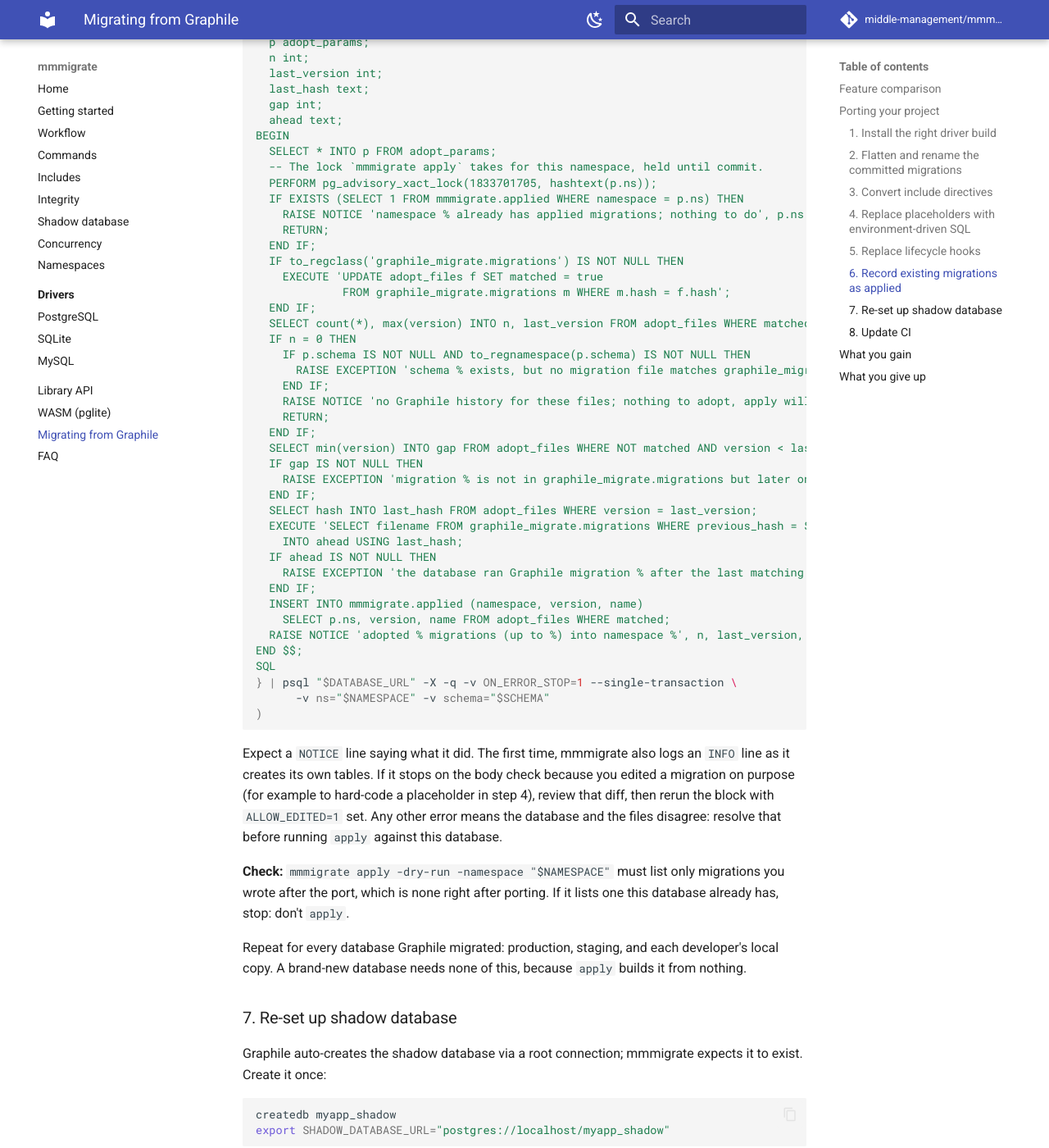
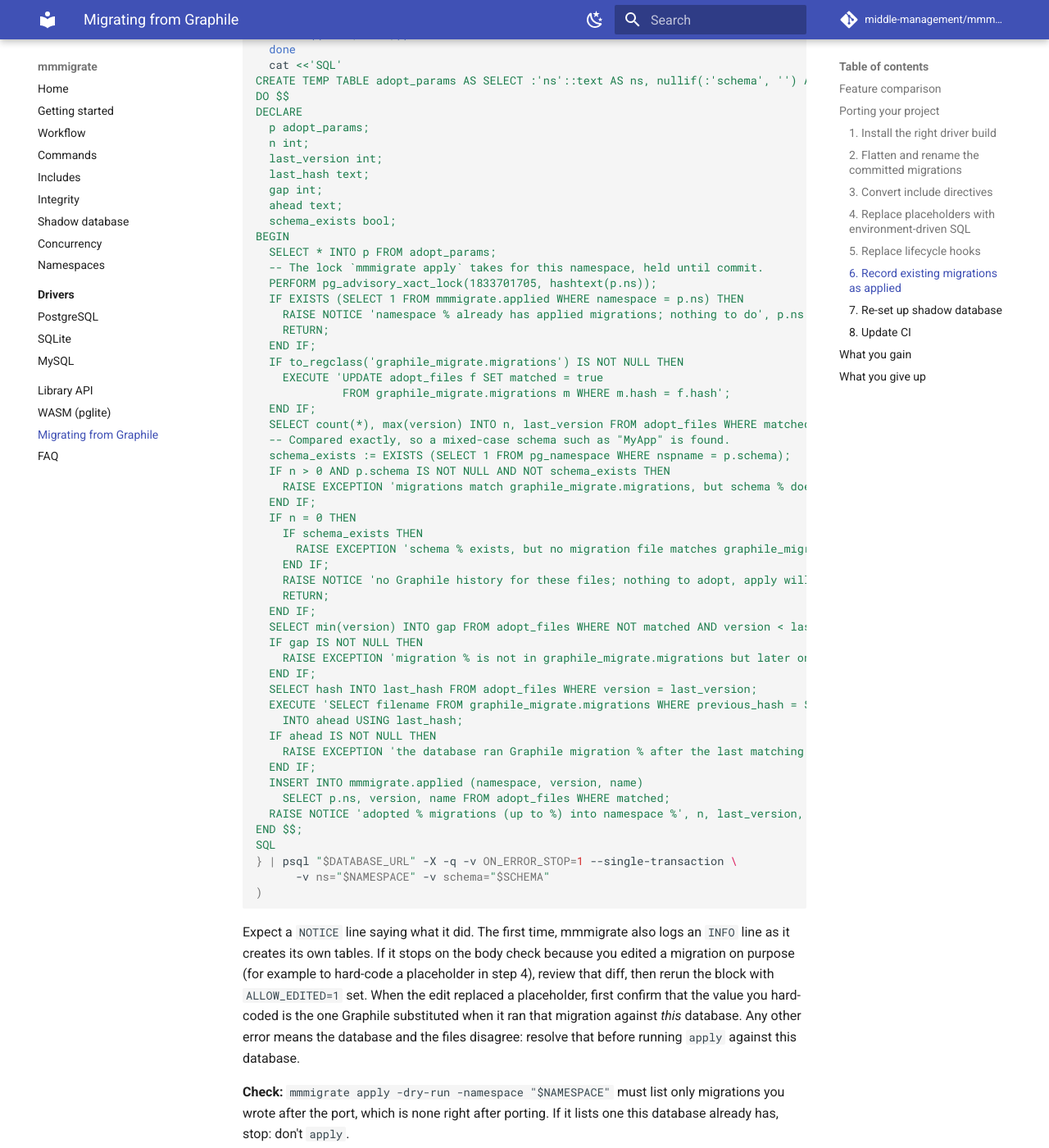
Before and after one commit to middle-management/mmmigrate, an MkDocs documentation site: the page built from docs/migrating-from-graphile.md, in a window 1280 px wide and 1400 px high, scrolled down 5533 px. Shown: the whole window at 82% size. Built offline with MkDocs 1.6.1 and Material for MkDocs 9.7.7, drawn with Linux system fonts in a browser that asks for light colours; comment, search, counter and statistics services are not loaded; some of the changed text lies outside the part shown.

Commit message:
Harden Graphile adoption against shared templates and odd names
Three gaps in step 6, each reproduced against real graphile-migrate
databases before the fix:

- Graphile hashes SQL before :PLACEHOLDER substitution, so apps built
  from the same template share hashes even when their placeholders name
  different schemas. A second app's files matched the first app's
  history and were adopted although its own schema was never created.
  Matching files now require SCHEMA to exist when it's given, and the
  ALLOW_EDITED note asks to confirm the hard-coded value is the one
  Graphile substituted on this database.
- to_regnamespace() folds case, so SCHEMA=MyApp missed an existing
  "MyApp" schema and the script reported a fresh build was safe. The
  check now compares pg_namespace.nspname exactly.
- An apostrophe in a migration file name broke the generated SQL. Names
  are now escaped.

Co-Authored-By: Claude Opus 5.5 <noreply@anthropic.com>
Claude-Session: https://claude.ai/code/session_01NMr2pXtxq35wsxLhhQ5s8p

````diff
--- a/docs/migrating-from-graphile.md
+++ b/docs/migrating-from-graphile.md
@@ -123,6 +123,7 @@ It changes nothing and stops with an error when:
 - the matches have a gap, such as files 1, 2 and 4 matching but 3 not, so files were edited, renamed or reordered;
 - the database has a Graphile migration after the last file that matched, so the files are behind the database;
 - `SCHEMA` exists but no file matches, so the app's objects are there with no record of how they got there.
+- files match but `SCHEMA` doesn't exist, so the history may be another app's. Graphile hashes SQL before `:PLACEHOLDER` substitution, so apps built from the same template share hashes even when their placeholders name different schemas.
 
 If the namespace already has applied migrations it does nothing, so running it twice is safe. If neither Graphile's history nor `SCHEMA` exists, it also does nothing, and `apply` builds the database from scratch.
 
@@ -173,8 +174,9 @@ mmmigrate status -namespace "$NAMESPACE" >/dev/null
     b=$(basename "$f" .sql)
     h=$(sed -n 's/^--! Hash: *//p' "$f" | head -n1)
     hash=NULL; [ -n "$h" ] && hash="'$h'"
+    name=${b#*_}; name=${name//\'/\'\'}
     printf "INSERT INTO adopt_files (version, name, hash) VALUES (%d, '%s', %s);\n" \
-      "$((10#${b%%_*}))" "${b#*_}" "$hash"
+      "$((10#${b%%_*}))" "$name" "$hash"
   done
   cat <<'SQL'
 CREATE TEMP TABLE adopt_params AS SELECT :'ns'::text AS ns, nullif(:'schema', '') AS schema;
@@ -186,6 +188,7 @@ DECLARE
   last_hash text;
   gap int;
   ahead text;
+  schema_exists bool;
 BEGIN
   SELECT * INTO p FROM adopt_params;
   -- The lock `mmmigrate apply` takes for this namespace, held until commit.
@@ -199,8 +202,13 @@ BEGIN
              FROM graphile_migrate.migrations m WHERE m.hash = f.hash';
   END IF;
   SELECT count(*), max(version) INTO n, last_version FROM adopt_files WHERE matched;
+  -- Compared exactly, so a mixed-case schema such as "MyApp" is found.
+  schema_exists := EXISTS (SELECT 1 FROM pg_namespace WHERE nspname = p.schema);
+  IF n > 0 AND p.schema IS NOT NULL AND NOT schema_exists THEN
+    RAISE EXCEPTION 'migrations match graphile_migrate.migrations, but schema % does not exist: this may be another app''s history (for example the same files with different placeholder values)', p.schema;
+  END IF;
   IF n = 0 THEN
-    IF p.schema IS NOT NULL AND to_regnamespace(p.schema) IS NOT NULL THEN
+    IF schema_exists THEN
       RAISE EXCEPTION 'schema % exists, but no migration file matches graphile_migrate.migrations: apply would replay over live data', p.schema;
     END IF;
     RAISE NOTICE 'no Graphile history for these files; nothing to adopt, apply will build from scratch';
@@ -226,7 +234,7 @@ SQL
 )
 ```
 
-Expect a `NOTICE` line saying what it did. The first time, mmmigrate also logs an `INFO` line as it creates its own tables. If it stops on the body check because you edited a migration on purpose (for example to hard-code a placeholder in step 4), review that diff, then rerun the block with `ALLOW_EDITED=1` set. Any other error means the database and the files disagree: resolve that before running `apply` against this database.
+Expect a `NOTICE` line saying what it did. The first time, mmmigrate also logs an `INFO` line as it creates its own tables. If it stops on the body check because you edited a migration on purpose (for example to hard-code a placeholder in step 4), review that diff, then rerun the block with `ALLOW_EDITED=1` set. When the edit replaced a placeholder, first confirm that the value you hard-coded is the one Graphile substituted when it ran that migration against *this* database. Any other error means the database and the files disagree: resolve that before running `apply` against this database.
 
 **Check:** `mmmigrate apply -dry-run -namespace "$NAMESPACE"` must list only migrations you wrote after the port, which is none right after porting. If it lists one this database already has, stop: don't `apply`.
 
````
